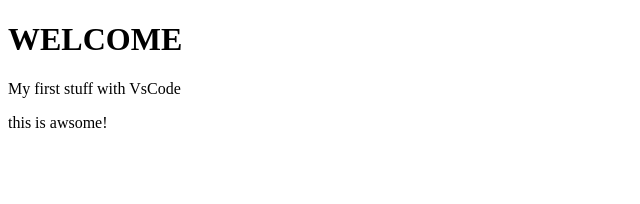
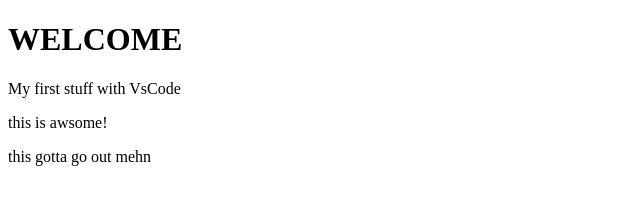
Before and after one commit to ugochukwu183/MyProject, a plain HTML site: page index.html in a window 1280 px wide. Shown: the whole page, without its empty margins (0-640 px from the left). Drawn offline with Linux system fonts and the light colour scheme.

Commit message:
third commit

```diff
--- a/index.html
+++ b/index.html
@@ -18,6 +18,7 @@
                 <p>
                     this is awsome!
                 </p>
+                <p>this gotta go out mehn</p>
         </div>
 
     </body>
```
